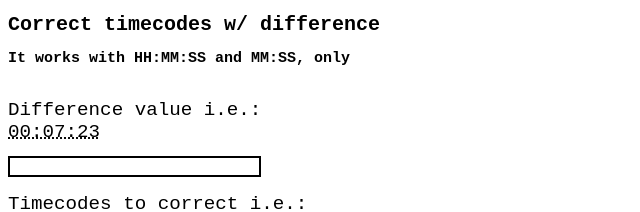
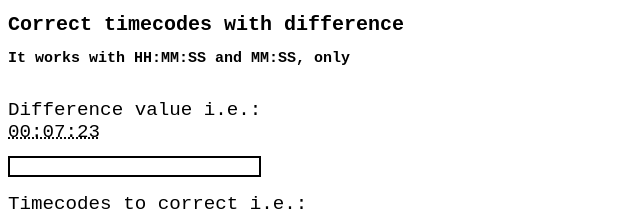
Before and after one commit to sutangu/timecode-correcter, a plain HTML site: page index.html in a window 1280 px wide. Shown: the top 212 px of the page, 0-640 px from the left. Drawn offline with Linux system fonts and the light colour scheme; a script that the page names is missing.

Commit message:
correct title

```diff
--- a/index.html
+++ b/index.html
@@ -5,7 +5,7 @@
   <link rel="stylesheet" href="styles.css">
 </head>
 <body>
-<h1>Correct timecodes w/ difference</h1>
+<h1>Correct timecodes with difference</h1>
 <h2>It works with HH:MM:SS and MM:SS, only</h2>
 <div class="form">
   <label>
```
Also changed, not shown: 1 other file.
